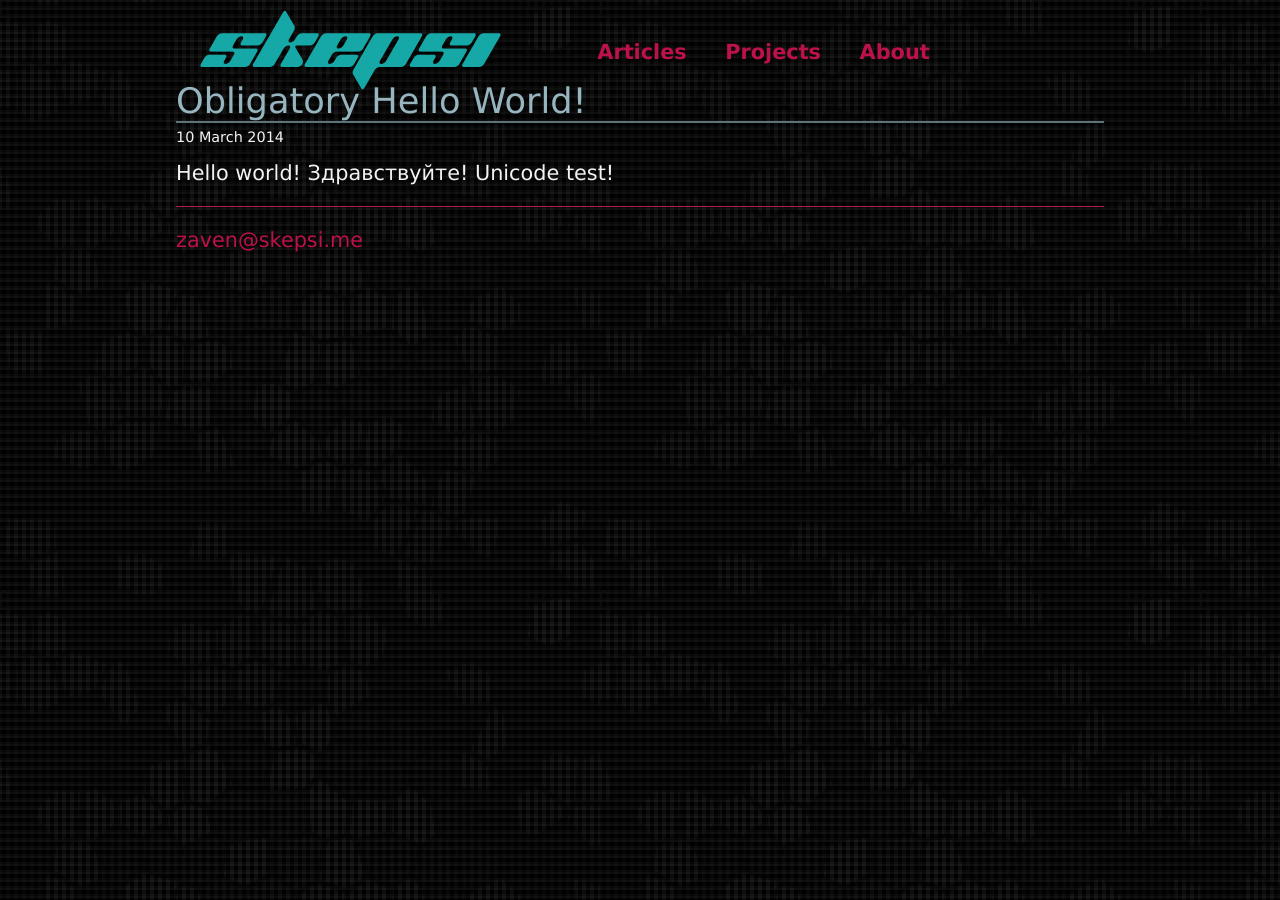
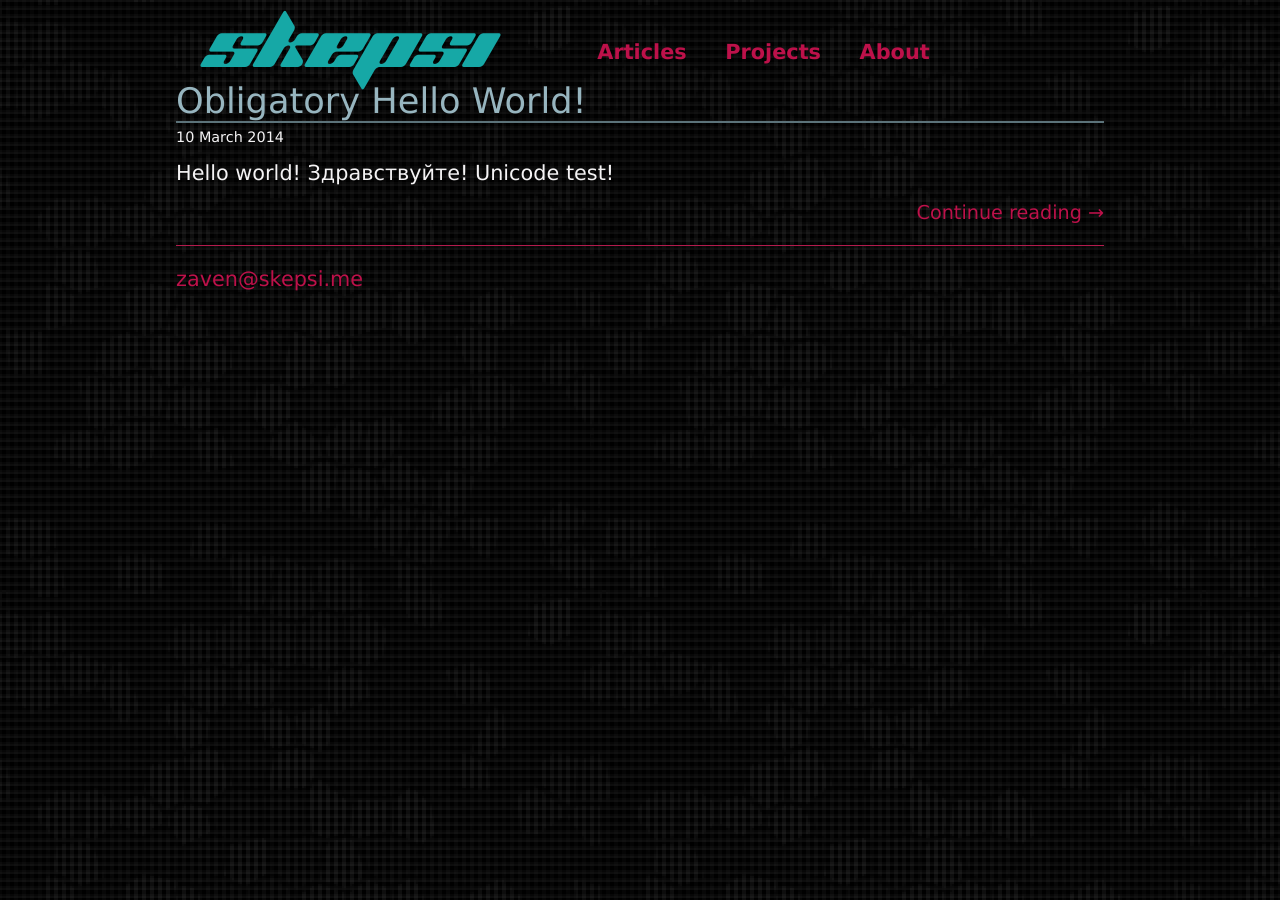
Before and after one commit to voithos/voithos.github.io, a Jekyll site: the page built from index.html, in a window 1280 px wide. Built offline with Jekyll 4.4.1, drawn with Linux system fonts in a browser that asks for light colours; Markdown is read by kramdown in place of the engine named in the settings.

Commit message:
Add 'continue reading' links in index page

```diff
--- a/assets/css/main.css
+++ b/assets/css/main.css
@@ -317,6 +317,10 @@ footer hr {
   text-decoration: none; }
   .posts article > h2 a:hover {
     text-shadow: 0 0 5px #97b5bf; }
+.posts .readmore {
+  font-size: 1.2rem;
+  text-align: right;
+  margin-bottom: 0.8rem; }
 
 article > h2 {
   font-size: 2.2rem;
--- a/assets/scss/main.scss
+++ b/assets/scss/main.scss
@@ -167,6 +167,12 @@ footer {
             }
         }
     }
+
+    .readmore {
+        font-size: 1.2rem;
+        text-align: right;
+        margin-bottom: 0.8rem;
+    }
 }
 
 // Post
--- a/index.html
+++ b/index.html
@@ -13,6 +13,9 @@ title: Skepsi
             <section class="post">
             {{ post.excerpt }}
             </section>
+            <section class="readmore">
+                <a href="{{ post.url }}">Continue reading &rarr;</a>
+            </section>
         </article>
         {% endfor %}
     </ul>
```
